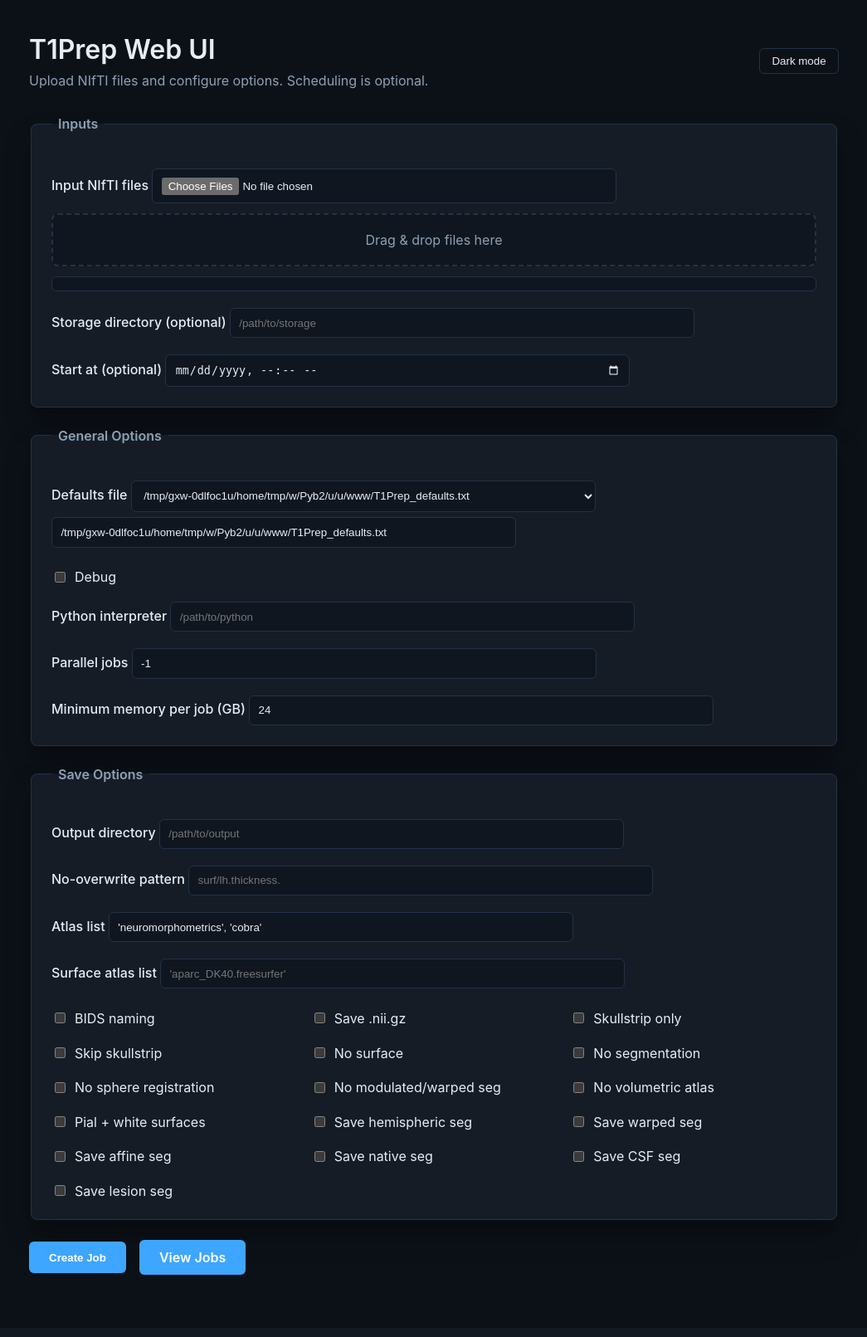
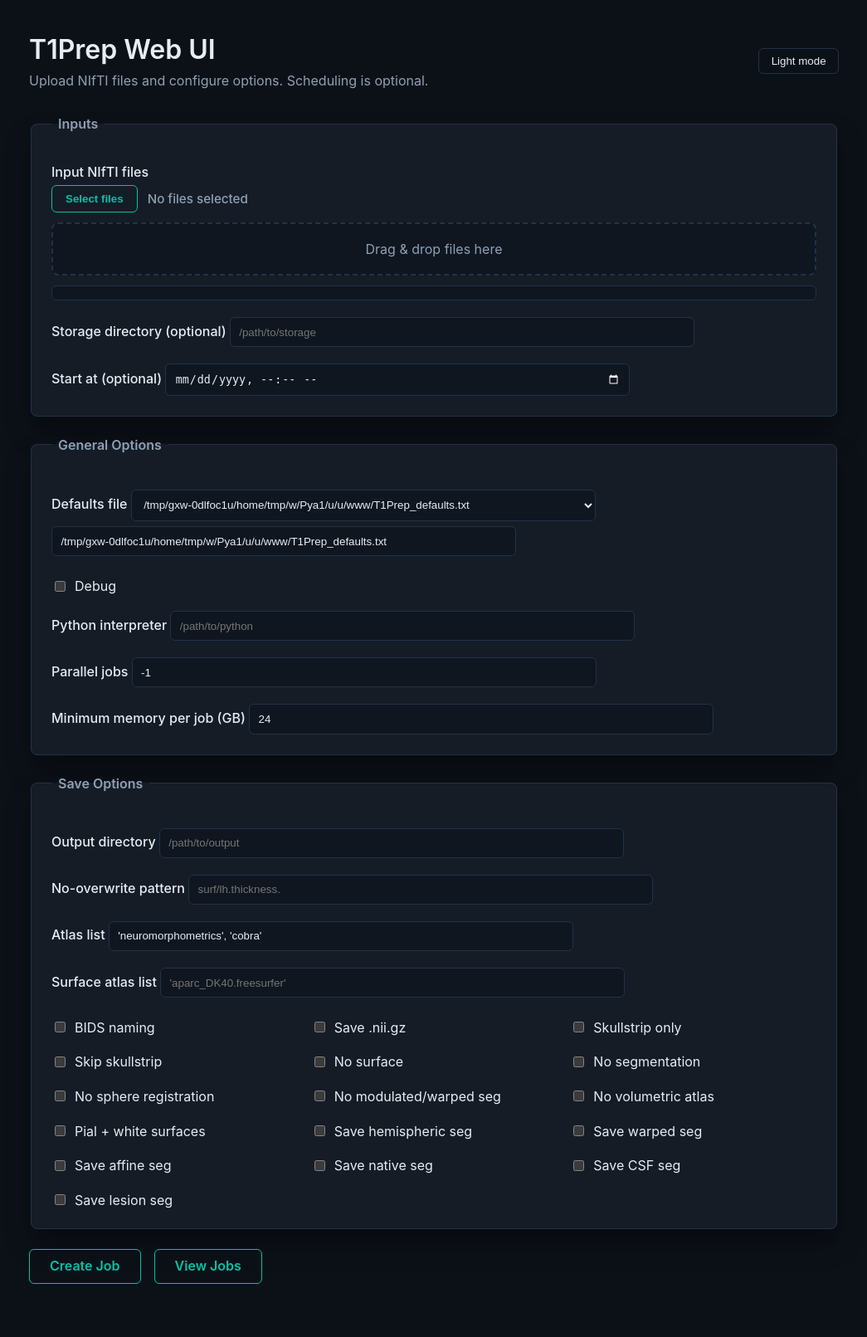
Before and after one commit to ChristianGaser/T1Prep, a Flask app: page / in a window 1280 px wide. Shown: the whole page at 83% size, without its empty margins (117-1162 px from the left). Before the commit the page ends 1536 px from the top, so only its background shows below. Run offline with Flask 3, Linux system fonts and the light colour scheme; parts of the project's set-up code (start-up, migrations or seed data) failed here and were passed over.

Commit message:
Add progress tracking, file input UI
Introduce job progress tracking and improve frontend file input UX.

Backend:
- scripts/parallelize: allow overriding PROGRESS_DIR via environment.
- webui/app.py: add format_command_for_log to escape args, save command_display and progress_dir on job submit, create progress directory, and set PROGRESS_DIR for subprocesses.
- Add /jobs/<job_id>/progress endpoint that aggregates job*.progress and .status files to report percent, done/total and failure state.

Frontend:
- webui/templates/index.html: replace raw file input with a hidden input + custom button and summary, add click wiring and fix theme toggle label logic.
- webui/templates/job_detail.html: add progress bar UI, parse percent from recent log lines as fallback and poll the new progress endpoint periodically.
- webui/static/styles.css: styles for file input row/button, updated action button styling, and progress bar components.

Overall this change enables per-job progress reporting, safer command logging, and a better file selection experience in the UI.

```diff
--- a/webui/app.py
+++ b/webui/app.py
@@ -9,7 +9,7 @@ from pathlib import Path
 from typing import Dict, Optional
 
 from apscheduler.schedulers.background import BackgroundScheduler
-from flask import Flask, redirect, render_template, request, url_for
+from flask import Flask, jsonify, redirect, render_template, request, url_for
 
 ROOT_DIR = Path(__file__).resolve().parents[1]
 SCRIPT_PATH = ROOT_DIR / "scripts" / "T1Prep"
@@ -70,6 +70,17 @@ def _to_int(value: str, fallback: int = 0) -> int:
         return int(value)
     except (TypeError, ValueError):
         return fallback
+
+
+def format_command_for_log(cmd: list[str]) -> str:
+    formatted = []
+    for arg in cmd:
+        if any(ch in arg for ch in [" ", ",", "\t"]):
+            escaped = arg.replace('"', '\\"')
+            formatted.append(f'"{escaped}"')
+        else:
+            formatted.append(arg)
+    return " ".join(formatted)
 
 
 def resolve_defaults_path(value: Optional[str]) -> Path:
@@ -159,10 +170,13 @@ def run_job(job_id: str) -> None:
 
     env = os.environ.copy()
     env.setdefault("PYTHONUNBUFFERED", "1")
+    progress_dir = job.get("progress_dir")
+    if progress_dir:
+        env["PROGRESS_DIR"] = progress_dir
 
     with log_path.open("w", encoding="utf-8") as log_file:
         log_file.write("Command:\n")
-        log_file.write(" ".join(cmd) + "\n\n")
+        log_file.write(format_command_for_log(cmd) + "\n\n")
         log_file.flush()
 
         process = subprocess.Popen(
@@ -261,11 +275,15 @@ def submit():
         job_dir.mkdir(parents=True, exist_ok=True)
         upload_dir.mkdir(parents=True, exist_ok=True)
         log_path = job_dir / "t1prep.log"
+        progress_dir = job_dir / "progress"
     else:
         storage_root.mkdir(parents=True, exist_ok=True)
         upload_dir = storage_root
         job_dir = storage_root
         log_path = job_dir / f"t1prep_{job_id}.log"
+        progress_dir = job_dir / f"progress_{job_id}"
+
+    progress_dir.mkdir(parents=True, exist_ok=True)
 
     saved_paths = []
     for file_storage in all_inputs:
@@ -286,7 +304,9 @@ def submit():
         "created_at": datetime.now().isoformat(timespec="seconds"),
         "status": "queued",
         "command": cmd,
+        "command_display": format_command_for_log(cmd),
         "log_path": str(log_path),
+        "progress_dir": str(progress_dir),
         "inputs": [str(path) for path in saved_paths],
         "options": {key: value for key, value in request.form.items()},
     }
@@ -323,6 +343,61 @@ def job_detail(job_id: str):
     return render_template("job_detail.html", job=job, log_content=log_content)
 
 
+@app.route("/jobs/<job_id>/progress")
+def job_progress(job_id: str):
+    with LOCK:
+        job = JOBS.get(job_id)
+    if not job:
+        return jsonify({"error": "Job not found"}), 404
+
+    progress_dir = Path(job.get("progress_dir", ""))
+    if not progress_dir.exists():
+        return jsonify({"available": False})
+
+    progress_files = sorted(progress_dir.glob("job*.progress"))
+    if not progress_files:
+        return jsonify({"available": False})
+
+    total_done = 0
+    total_items = 0
+    failed = False
+
+    for progress_file in progress_files:
+        try:
+            raw = progress_file.read_text(encoding="utf-8").strip()
+            done_str, total_str = raw.split("/", 1)
+            done = int(done_str)
+            total = int(total_str)
+        except Exception:
+            continue
+
+        total_done += done
+        total_items += max(total, 1)
+
+        status_file = progress_dir / progress_file.name.replace(".progress", ".status")
+        if status_file.exists():
+            try:
+                if int(status_file.read_text(encoding="utf-8").strip() or "0") != 0:
+                    failed = True
+            except ValueError:
+                pass
+
+    if total_items <= 0:
+        return jsonify({"available": False})
+
+    percent = int(min(100, max(0, (total_done * 100) // total_items)))
+    return jsonify(
+        {
+            "available": True,
+            "percent": percent,
+            "done": total_done,
+            "total": total_items,
+            "failed": failed,
+            "label": "T1Prep",
+        }
+    )
+
+
 if __name__ == "__main__":
     ensure_dirs()
     app.run(host="127.0.0.1", port=5000, debug=True)
--- a/webui/static/styles.css
+++ b/webui/static/styles.css
@@ -121,6 +121,37 @@ input[type="file"] {
   margin-top: 0.4rem;
 }
 
+.file-input-row {
+  display: flex;
+  align-items: center;
+  gap: 0.75rem;
+  margin-top: 0.4rem;
+}
+
+.file-input-hidden {
+  position: absolute;
+  left: -9999px;
+}
+
+.file-button {
+  background: transparent;
+  color: var(--accent-2);
+  border: 1px solid var(--accent-2);
+  padding: 0.5rem 1rem;
+  border-radius: 6px;
+  font-weight: 600;
+  cursor: pointer;
+}
+
+.file-button:hover {
+  background: rgba(0, 194, 168, 0.08);
+}
+
+.file-summary {
+  color: var(--muted);
+  font-size: 0.95rem;
+}
+
 small {
   display: block;
   margin-top: 0.35rem;
@@ -198,19 +229,22 @@ small {
 
 .actions button,
 .actions a {
-  background: var(--accent);
-  color: #fff;
-  border: none;
+  background: transparent;
+  color: var(--accent-2);
+  border: 1px solid var(--accent-2);
   padding: 0.7rem 1.5rem;
   border-radius: 6px;
   font-weight: 600;
+  font-size: 1rem;
+  font-family: inherit;
+  line-height: 1.1;
   text-decoration: none;
   cursor: pointer;
 }
 
 .actions button:hover,
 .actions a:hover {
-  opacity: 0.9;
+  background: rgba(0, 194, 168, 0.08);
 }
 
 .card {
--- a/webui/templates/index.html
+++ b/webui/templates/index.html
@@ -20,7 +20,11 @@
       <legend>Inputs</legend>
       <label>
         Input NIfTI files
-        <input type="file" name="inputs" multiple accept=".nii,.nii.gz,.gz,application/gzip,application/x-gzip" required>
+        <input id="file-input" class="file-input-hidden" type="file" name="inputs" multiple accept=".nii,.nii.gz,.gz,application/gzip,application/x-gzip" required>
+        <div class="file-input-row">
+          <button id="file-button" type="button" class="file-button">Select files</button>
+          <span id="file-summary" class="file-summary">No files selected</span>
+        </div>
       </label>
       <div id="dropzone" class="dropzone">
         Drag & drop files here
@@ -115,13 +119,13 @@
     const themeToggle = document.getElementById("theme-toggle");
     const savedTheme = localStorage.getItem("t1prep-theme") || "dark";
     document.body.setAttribute("data-theme", savedTheme);
-    themeToggle.textContent = savedTheme === "dark" ? "Dark mode" : "Light mode";
+    themeToggle.textContent = savedTheme === "dark" ? "Light mode" : "Dark mode";
 
     themeToggle.addEventListener("click", () => {
       const next = document.body.getAttribute("data-theme") === "dark" ? "light" : "dark";
       document.body.setAttribute("data-theme", next);
       localStorage.setItem("t1prep-theme", next);
-      themeToggle.textContent = next === "dark" ? "Dark mode" : "Light mode";
+      themeToggle.textContent = next === "dark" ? "Light mode" : "Dark mode";
     });
 
     const defaultsSelect = document.getElementById("defaults-select");
@@ -154,7 +158,9 @@
       }
     });
 
-    const fileInput = document.querySelector("input[name='inputs']");
+    const fileInput = document.getElementById("file-input");
+    const fileButton = document.getElementById("file-button");
+    const fileSummary = document.getElementById("file-summary");
     const dropzone = document.getElementById("dropzone");
     const fileList = document.getElementById("file-list");
     let selectedFiles = [];
@@ -167,6 +173,13 @@
 
     function renderFileList() {
       fileList.innerHTML = "";
+      if (selectedFiles.length === 0) {
+        fileSummary.textContent = "No files selected";
+      } else if (selectedFiles.length === 1) {
+        fileSummary.textContent = selectedFiles[0].name;
+      } else {
+        fileSummary.textContent = `${selectedFiles.length} files selected`;
+      }
       selectedFiles.forEach((file, index) => {
         const chip = document.createElement("button");
         chip.type = "button";
@@ -185,6 +198,10 @@
     fileInput.addEventListener("change", () => {
       selectedFiles = Array.from(fileInput.files);
       renderFileList();
+    });
+
+    fileButton.addEventListener("click", () => {
+      fileInput.click();
     });
 
     dropzone.addEventListener("dragover", (event) => {
```
Also changed, not shown: other parts of webui/static/styles.css (+29 -0 lines), webui/templates/job_detail.html (+64 -1 lines), 1 other file.
